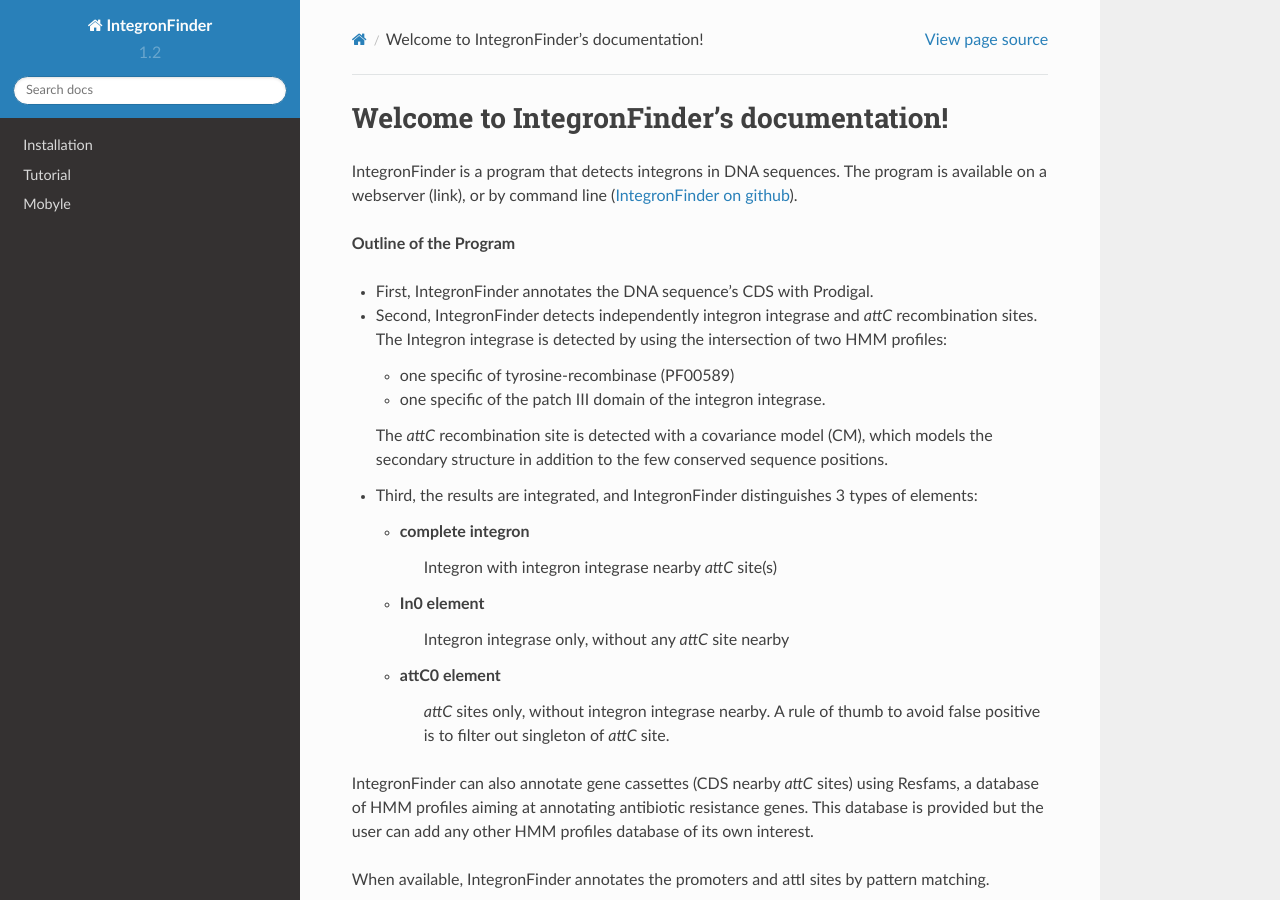
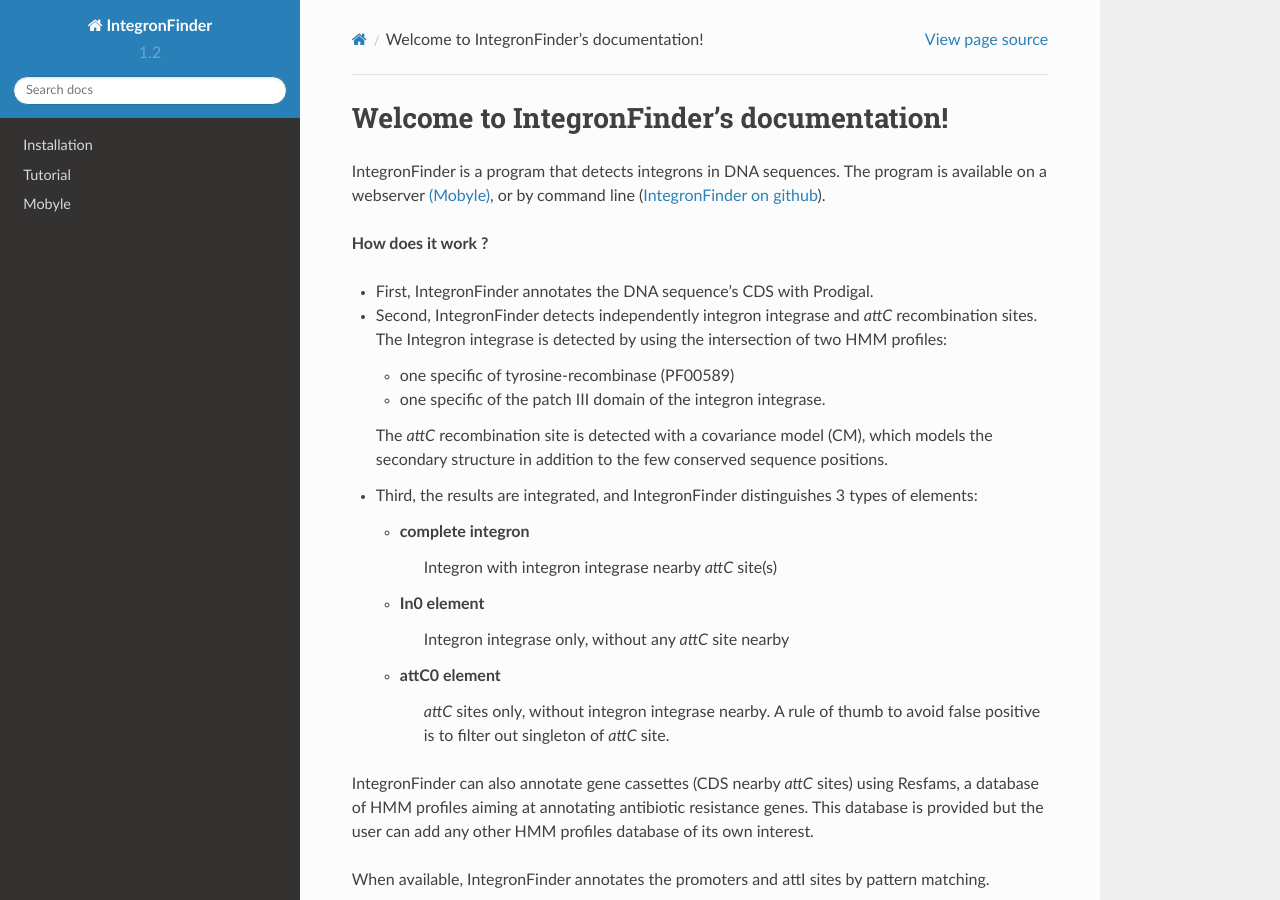
Before and after one commit to gem-pasteur/Integron_Finder, a Sphinx documentation site: the page built from doc/source/index.rst, in a window 1280 px wide and 900 px high. Built offline with Sphinx 7.4.7 and the Read the Docs theme 2.0.0, drawn with Linux system fonts in a browser that asks for light colours.

```diff
--- a/doc/source/index.rst
+++ b/doc/source/index.rst
@@ -8,10 +8,10 @@
 ==========================================
 
 IntegronFinder is a program that detects integrons in DNA sequences.
-The program is available on a webserver (link), or by command line
+The program is available on a webserver :ref:`(Mobyle) <mobyle>`, or by command line
 (`IntegronFinder on github`_).
 
-**Outline of the Program**
+**How does it work ?**
 
 
 - First, IntegronFinder annotates the DNA sequence's CDS with Prodigal.
```
Also changed, not shown: 1 other file.
